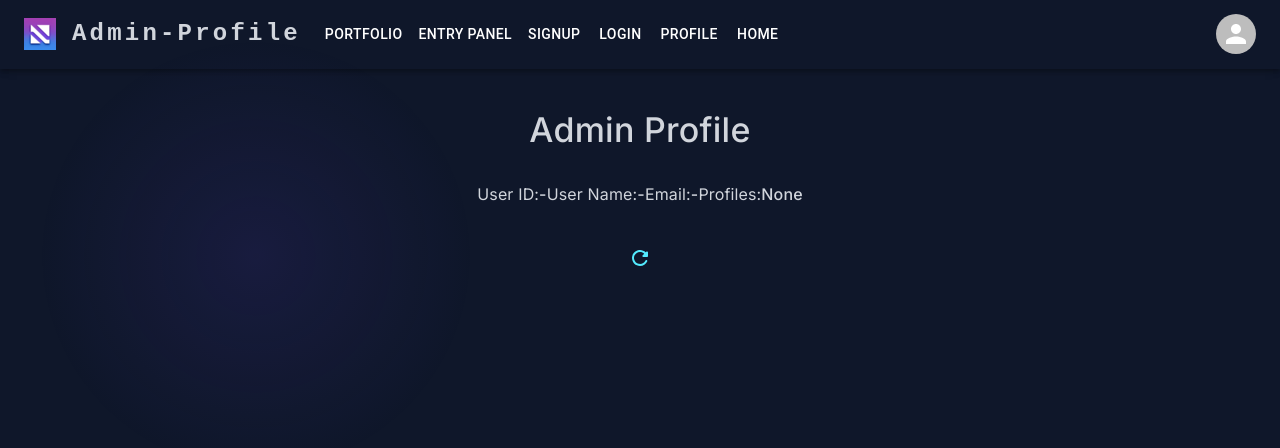
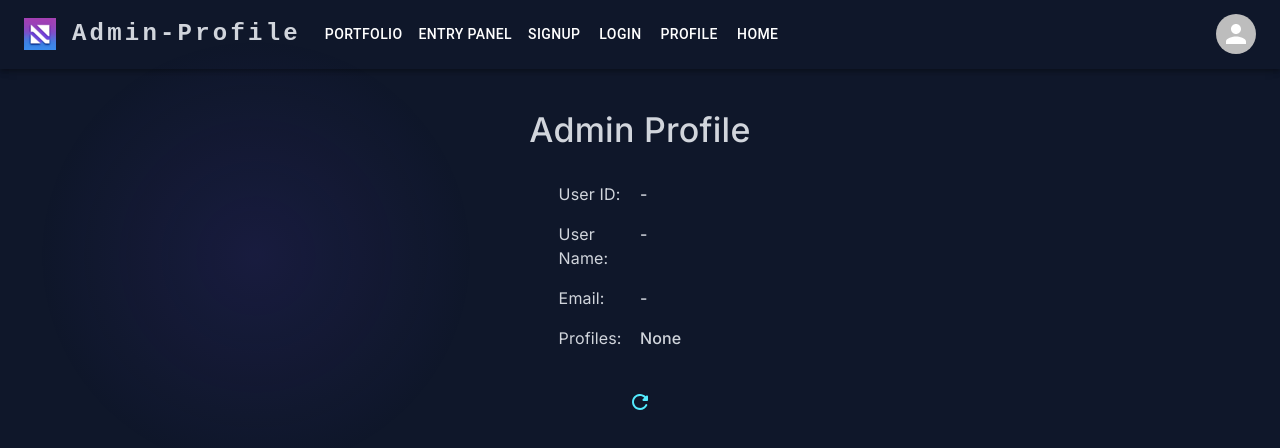
Before and after one commit to Nadeem-Abdun/nadeem_abdun_portfolio, a React (Vite) app: page /admin/profile in a window 1280 px wide. Shown: the top 448 px of the page. Built offline with nearby package versions, Linux system fonts and the light colour scheme.

Commit message:
Migration - CRA to Vite

```diff
--- a/src/screens/AdminScreens/AdminProfile.tsx
+++ b/src/screens/AdminScreens/AdminProfile.tsx
@@ -1,34 +1,37 @@
-import { useState, useEffect } from "react";
-import { Grid, Typography, IconButton } from "@mui/material";
-import { RefreshRounded } from "@mui/icons-material";
-import { useBreakpoints } from "../../utils/Breakpoints";
-import { useNavigate } from "react-router-dom";
-import { useDispatch, useSelector } from "react-redux";
-import { RootState } from "../../redux/store";
-import { submitGetUser, getUserSuccess, getUserFailure, resetGetUser } from "../../redux/users/usersSlice";
-import { GetUserDetails } from "../../services/ServiceControllers";
-import AlertSlider from "../../components/AlertSlider";
-import "../../styles/screenStyles.css";
+import { useState, useEffect } from 'react';
+import { Grid, Typography, IconButton } from '@mui/material';
+import { RefreshRounded } from '@mui/icons-material';
+import { useDispatch, useSelector } from 'react-redux';
+import { RootState } from '../../redux/store';
+import {
+  submitGetUser,
+  getUserSuccess,
+  getUserFailure,
+  resetGetUser,
+} from '../../redux/users/usersSlice';
+import { GetUserDetails } from '../../services/ServiceControllers';
+import AlertSlider from '../../components/AlertSlider';
+import '../../styles/screenStyles.css';
 
 const AdminProfile = () => {
-    const history = useNavigate();
   const dispatch = useDispatch();
-    const { isXl, isLg, isMd, isSm, isXs } = useBreakpoints();
-    const { _id, username, email, profile, loading, success } = useSelector((state: RootState) => state.user);
+  const { _id, username, email, profile, loading } = useSelector(
+    (state: RootState) => state.user
+  );
 
   // Api Calls
   const userDetailsApiCall = async () => {
     try {
       const response = await GetUserDetails();
       if (response.success === true) {
-                handleAlertSliderOpen("success", response.message);
+        handleAlertSliderOpen('success', response.message);
       } else {
-                handleAlertSliderOpen("error", response.message);
+        handleAlertSliderOpen('error', response.message);
       }
       return response;
     } catch (error) {
-            console.error("Unexpected error: " + error);
-            handleAlertSliderOpen("error", "Unexpected error encountered");
+      console.error('Unexpected error: ' + error);
+      handleAlertSliderOpen('error', 'Unexpected error encountered');
     }
   };
 
@@ -47,69 +50,100 @@ const AdminProfile = () => {
 
   // Alert Slider Functions
   const [alertSliderOpen, setAlertSliderOpen] = useState(false);
-    const [alertType, setAlertType] = useState("");
-    const [alertMessage, setAlertMessage] = useState("");
+  const [alertType, setAlertType] = useState('');
+  const [alertMessage, setAlertMessage] = useState('');
   const handleAlertSliderOpen = (type: string, message: string) => {
-        setAlertType(type)
-        setAlertMessage(message)
-        setAlertSliderOpen(true)
+    setAlertType(type);
+    setAlertMessage(message);
+    setAlertSliderOpen(true);
   };
   const handleAlertSliderClose = () => {
-        setAlertSliderOpen(false)
+    setAlertSliderOpen(false);
   };
 
   useEffect(() => {
-        document.title = "Admin - Profile";
+    document.title = 'Admin - Profile';
   }, []);
   return (
-        <Grid container justifyContent='center' alignItems='center' flexDirection='column' rowSpacing={4} wrap='nowrap'>
-            <Grid item>
-                <Typography variant="h4" fontWeight={500} fontFamily='inter'>Admin Profile</Typography>
+    <Grid
+      container
+      justifyContent="center"
+      alignItems="center"
+      flexDirection="column"
+      rowSpacing={4}
+      wrap="nowrap"
+    >
+      <Grid>
+        <Typography variant="h4" fontWeight={500} fontFamily="inter">
+          Admin Profile
+        </Typography>
       </Grid>
-            <Grid container item xl={6} lg={6} md={8} sm={10} xs={10} justifyContent='center' alignItems='center' rowSpacing={2}>
-                <Grid container item xs={12}>
-                    <Grid item xs={6}>
-                        <Typography variant="body1" fontWeight={400} fontFamily='inter'>User ID:</Typography>
+      <Grid
+        container
+        size={{ xl: 6, lg: 6, md: 8, sm: 10, xs: 10 }}
+        justifyContent="center"
+        alignItems="center"
+        rowSpacing={2}
+      >
+        <Grid container size={{ xs: 12 }}>
+          <Grid size={{ xs: 6 }}>
+            <Typography variant="body1" fontWeight={400} fontFamily="inter">
+              User ID:
+            </Typography>
           </Grid>
-                    <Grid item xs={6}>
-                        <Typography variant="body1" fontWeight={500} fontFamily='inter'>{_id === "" ? "-" : _id}</Typography>
+          <Grid size={{ xs: 6 }}>
+            <Typography variant="body1" fontWeight={500} fontFamily="inter">
+              {_id === '' ? '-' : _id}
+            </Typography>
           </Grid>
         </Grid>
-                <Grid container item xs={12}>
-                    <Grid item xs={6}>
-                        <Typography variant="body1" fontWeight={400} fontFamily='inter'>User Name:</Typography>
+        <Grid container size={{ xs: 12 }}>
+          <Grid size={{ xs: 6 }}>
+            <Typography variant="body1" fontWeight={400} fontFamily="inter">
+              User Name:
+            </Typography>
           </Grid>
-                    <Grid item xs={6}>
-                        <Typography variant="body1" fontWeight={500} fontFamily='inter'>{username === "" ? "-" : username}</Typography>
+          <Grid size={{ xs: 6 }}>
+            <Typography variant="body1" fontWeight={500} fontFamily="inter">
+              {username === '' ? '-' : username}
+            </Typography>
           </Grid>
         </Grid>
-                <Grid container item xs={12}>
-                    <Grid item xs={6}>
-                        <Typography variant="body1" fontWeight={400} fontFamily='inter'>Email:</Typography>
+        <Grid container size={{ xs: 12 }}>
+          <Grid size={{ xs: 6 }}>
+            <Typography variant="body1" fontWeight={400} fontFamily="inter">
+              Email:
+            </Typography>
           </Grid>
-                    <Grid item xs={6}>
-                        <Typography variant="body1" fontWeight={500} fontFamily='inter'>{email === "" ? "-" : email}</Typography>
+          <Grid size={{ xs: 6 }}>
+            <Typography variant="body1" fontWeight={500} fontFamily="inter">
+              {email === '' ? '-' : email}
+            </Typography>
           </Grid>
         </Grid>
-                <Grid container item xs={12}>
-                    <Grid item xs={6}>
-                        <Typography variant="body1" fontWeight={400} fontFamily='inter'>Profiles:</Typography>
+        <Grid container size={{ xs: 12 }}>
+          <Grid size={{ xs: 6 }}>
+            <Typography variant="body1" fontWeight={400} fontFamily="inter">
+              Profiles:
+            </Typography>
           </Grid>
-                    <Grid item xs={6}>
-                        <Typography variant="body1" fontWeight={500} fontFamily='inter'>
+          <Grid size={{ xs: 6 }}>
+            <Typography variant="body1" fontWeight={500} fontFamily="inter">
               <div className="flex flex-wrap gap-2">
-                                {profile && profile.map((item, index) => (
+                {profile &&
+                  profile.map((item, index) => (
                     <span key={index}>
-                                        {item}{index < profile.length - 1 && ','}
+                      {item}
+                      {index < profile.length - 1 && ','}
                     </span>
                   ))}
               </div>
-                            {profile?.length === 0 && "None"}
+              {profile?.length === 0 && 'None'}
             </Typography>
           </Grid>
         </Grid>
       </Grid>
-            <Grid item>
+      <Grid>
         <IconButton onClick={() => handleFetchUserDetails()} disabled={loading}>
           <RefreshRounded className="text-cyan-300" />
         </IconButton>
@@ -121,7 +155,7 @@ const AdminProfile = () => {
         handleAlertSliderClose={handleAlertSliderClose}
       />
     </Grid>
-    )
-}
+  );
+};
 
-export default AdminProfile
+export default AdminProfile;
```
Lines whose indentation alone changed are shown as unchanged.
